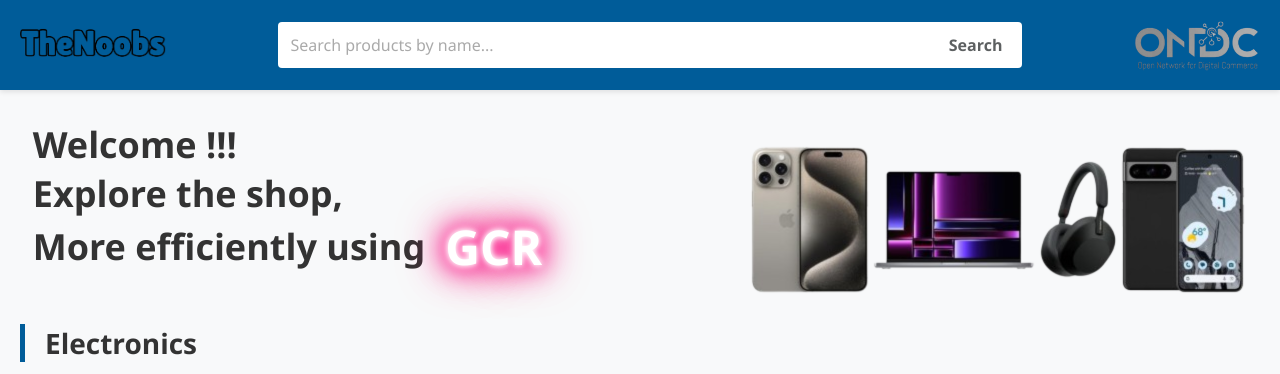
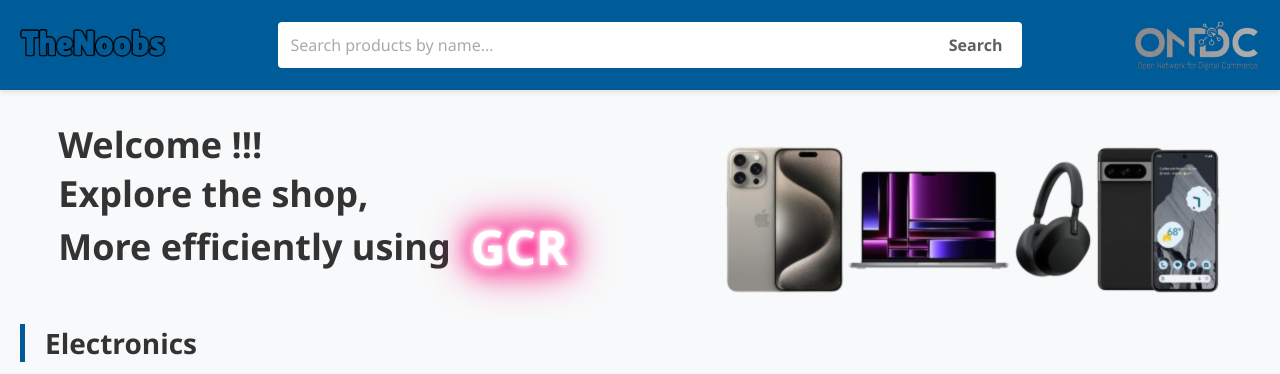
Before and after one commit to ayushthakurrrr/GCR-ONDC, a React (Vite) app in the folder frontend/: page / in a window 1280 px wide. Shown: the top 374 px of the page. Built offline with nearby package versions, Linux system fonts and the light colour scheme; the HTML template or start-up script is replaced by a standard one.

Commit message:
edited photo

```diff
--- a/frontend/src/css/HomePage.css
+++ b/frontend/src/css/HomePage.css
@@ -121,7 +121,7 @@
 
   .gcr-container{
     display: flex;
-    gap: 190px;
+    gap: 139px;
     justify-content: center;
     align-items: center;
   }
```
